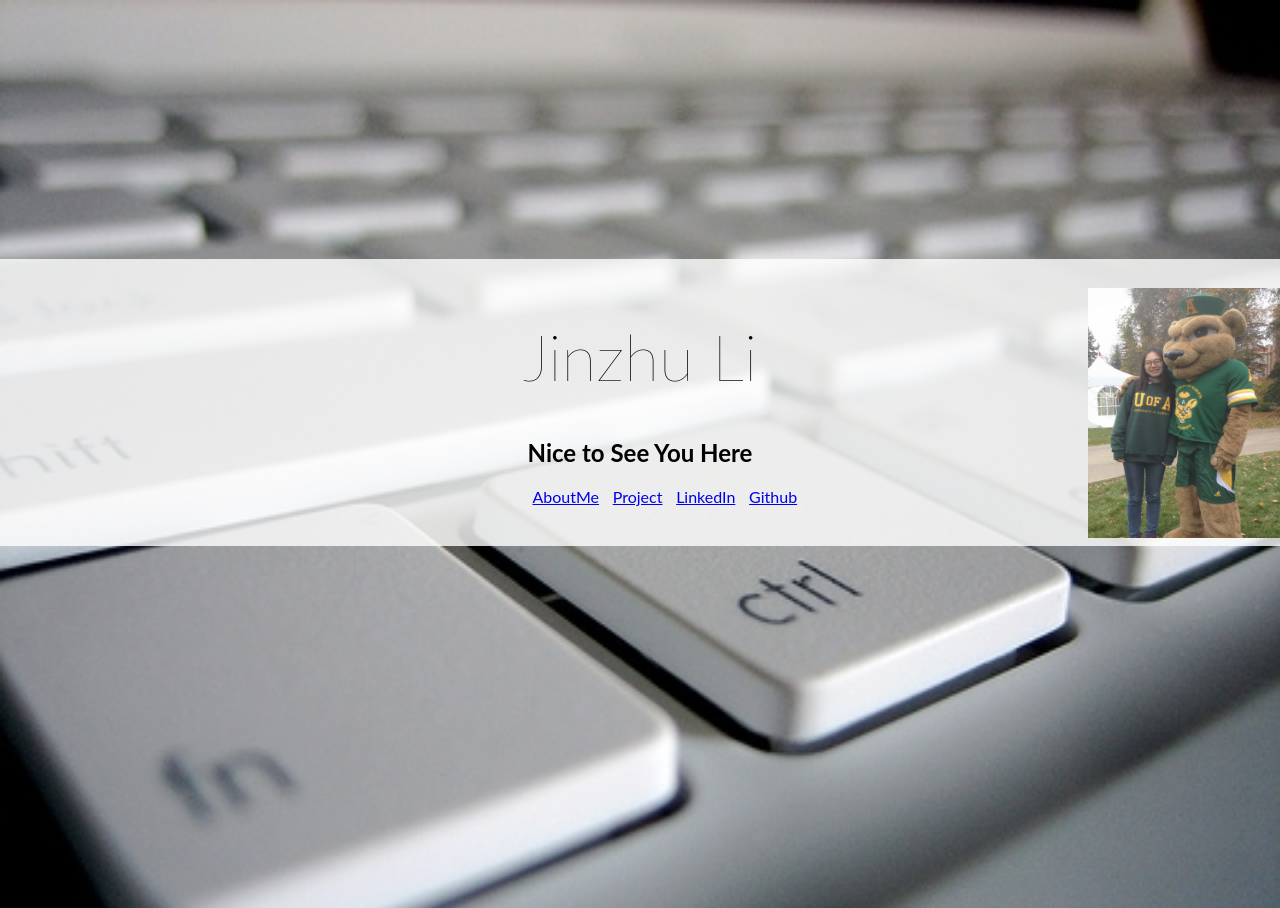
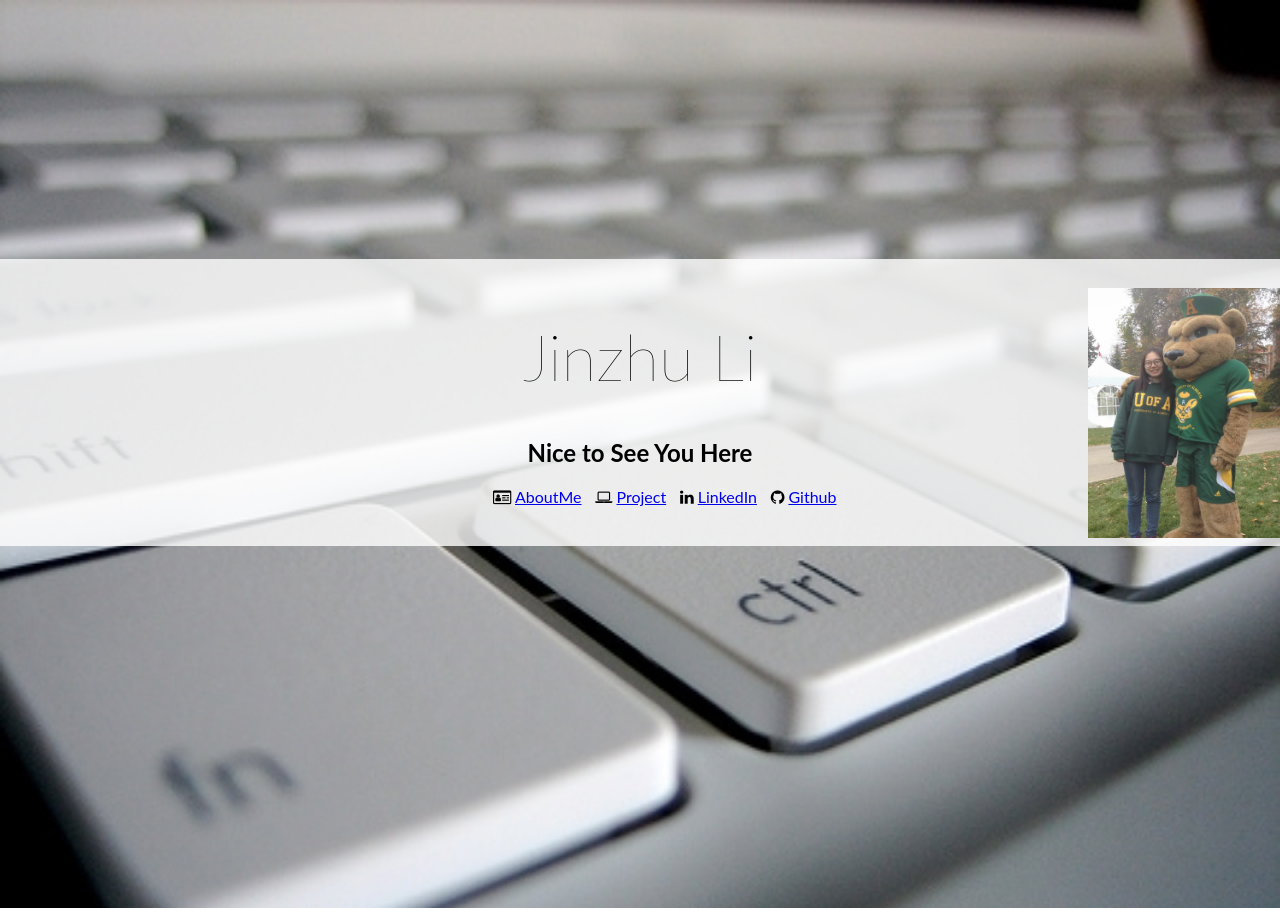
Before and after one commit to Aries0331/Aries0331.github.io, a Jekyll site: the page index.html, which Jekyll copies as it is, in a window 1280 px wide. Built offline with Jekyll 4.4.1, drawn with Linux system fonts in a browser that asks for light colours.

Commit message:
add more icons on front page, adding share link now

```diff
--- a/index.html
+++ b/index.html
@@ -7,6 +7,8 @@
     <title>Jinzhu(Aries) Li</title>
     <!-- link html to css -->
     <link href="css/main.css" type="text/css" rel="stylesheet">
+    <meta name="viewport" content="width=device-width, initial-scale=1">
+    <link rel="stylesheet" href="https://cdnjs.cloudflare.com/ajax/libs/font-awesome/4.7.0/css/font-awesome.min.css">
   </head>
 
   <body class="home">
@@ -20,16 +22,28 @@
       <nav class="guide">
         <ul id="nav">
           <li>
-            <a class="profile" href="profile.html">AboutMe</a>
+            <i class="fa fa-id-card-o"></i>
+            <a href="profile.html">
+              <span class="profile">AboutMe</span>
+            </a>
           </li>
           <li>
-            <a class="project" href="project.html">Project</a>
+            <i class="fa fa-laptop"></i>
+            <a href="project.html">
+              <span class="project">Project</span>
+            </a>
           </li>
           <li>
-            <a class="linkedin" href="https://www.linkedin.com/profile/preview?locale=en_US&trk=prof-0-sb-preview-primary-button">LinkedIn</a>
+            <i class="fa fa-linkedin"></i>
+            <a href="https://www.linkedin.com/profile/preview?locale=en_US&trk=prof-0-sb-preview-primary-button">
+              <span class="linkedin">LinkedIn</span>
+            </a>
           </li>
           <li>
-            <a class="github" href="https://github.com/Aries0331">Github</a>
+            <i class="fa fa-github"></i>
+            <a href="https://github.com/Aries0331">
+              <span class="github">Github</span>
+            </a>
           </li>
         </ul>
       </nav>
```
